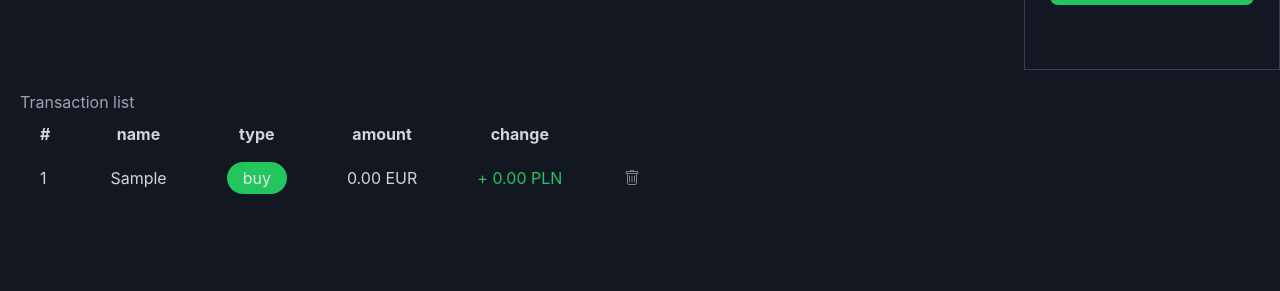
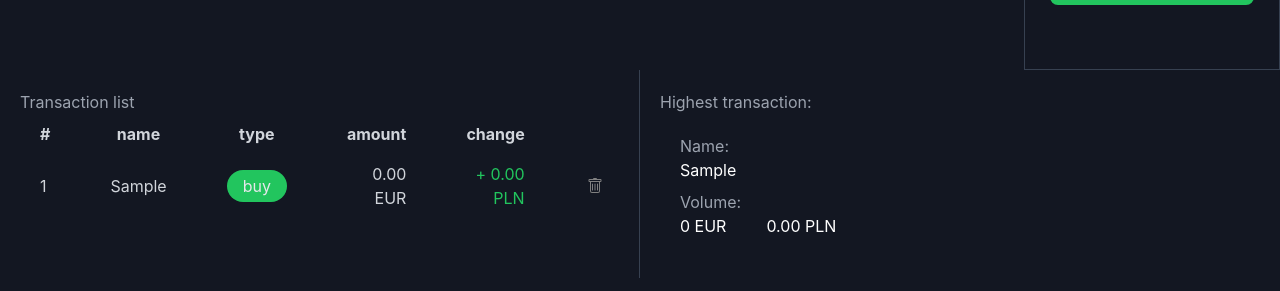
Before and after one commit to BlackH3art/exchange-eurpln, a React (Vite) app: page / in a window 1280 px wide. Both pictures are taken after typing "5", "Sample" into the empty fields and a click on the button "BUY". Shown: the part 506-797 px from the top of the page. Built offline with nearby package versions, Linux system fonts and the light colour scheme; no server answers.

Commit message:
TopTransaction + fix: table overflowing

```diff
--- a/src/components/TransactionList/NoTransactionsYet.tsx
+++ b/src/components/TransactionList/NoTransactionsYet.tsx
@@ -1,7 +1,7 @@
 import { FC } from "react";
 
 const NoTransactionsYet: FC = () => (
-  <div className="flex justify-center items-center">
+  <div className="flex h-full justify-center items-center">
     <p className="text-gray-400">There's no transaction yet</p>
   </div>
 )
--- /dev/null
+++ b/src/components/TransactionList/TopTransaction.tsx
@@ -0,0 +1,39 @@
+import { FC, useContext } from "react";
+import { AppContext } from "../../context/AppContext";
+import { TransactionInterface } from "../../interfaces/TransactionInterface";
+
+interface Props {
+  transactions: TransactionInterface[];
+}
+
+const TopTransaction: FC<Props> = ({ transactions }) => {
+
+  const { euroPrice } = useContext(AppContext);
+
+  const highestTransaction: TransactionInterface = transactions.sort((a, b) => b.amount - a.amount)[0];
+
+  return (
+    <>
+      <div className="text-white p-5">
+
+        <div className="flex flex-col">
+          <p className="text-gray-400">Name:</p>
+          <p className="">
+            {highestTransaction?.name}
+          </p>
+        </div>
+
+        <div className="flex flex-col pt-2">
+          <p className="text-gray-400">Volume:</p>
+          <div className="flex">
+            <p className="pr-10">{highestTransaction?.amount} EUR</p>
+            <p>{(highestTransaction?.amount * euroPrice).toFixed(2)} PLN</p>
+          </div>
+        </div>
+
+      </div>
+    </>
+  )
+}
+
+export default TopTransaction;
--- a/src/components/TransactionList/TransactionList.tsx
+++ b/src/components/TransactionList/TransactionList.tsx
@@ -3,6 +3,7 @@ import { useSelector } from "react-redux";
 import { TransactionInterface } from "../../interfaces/TransactionInterface";
 import { RootState } from "../../redux/store";
 import NoTransactionsYet from "./NoTransactionsYet";
+import TopTransaction from "./TopTransaction";
 
 import TransactionRow from "./TransactionRow";
 
@@ -15,11 +16,15 @@ const TransactionList: FC = () => {
 
   return (
     <>
-      <div className="w-full p-5 ">
+      <div className="w-full flex flex-col-reverse lg:flex-row">
+
+        <div className="flex w-1/2 min-h-[200px] flex-col p-5 lg:border-r-[1px] lg:border-gray-700">
 
           <p className="text-gray-400">Transaction list</p>
 
-        {transactions.length ? (
+          {transactions.length ? (<>
+          <div className="table-wrapper">
+
             <table>
               <thead>
                 <tr className="text-gray-300">
@@ -54,11 +59,28 @@ const TransactionList: FC = () => {
                   />
                 ))}
               </tbody>
-        </table>) : (
+            </table>
+          </div>
+
+          </>) : (
 
             <NoTransactionsYet />
 
             )}
+
+        </div>
+
+        <div className="flex w-1/2 min-h-[200px] flex-col p-5">
+          <p className="text-gray-400">
+            Highest transaction:
+          </p>
+
+          {transactions.length ? (
+            <TopTransaction transactions={transactions} />
+          ) : (
+            <NoTransactionsYet />
+          )}
+        </div>
 
       </div>
     </>
--- a/src/index.css
+++ b/src/index.css
@@ -27,6 +27,12 @@ input[type=number] {
   -moz-appearance: textfield;
 }
 
+.table-wrapper {
+  overflow-x: auto;
+}
+.table-wrapper::-webkit-scrollbar {
+  width: 0;
+}
 .trade-label {
   width: 90%;
   background: rgba(255, 255, 255, 0.05);
```
Lines whose indentation alone changed are shown as unchanged.
